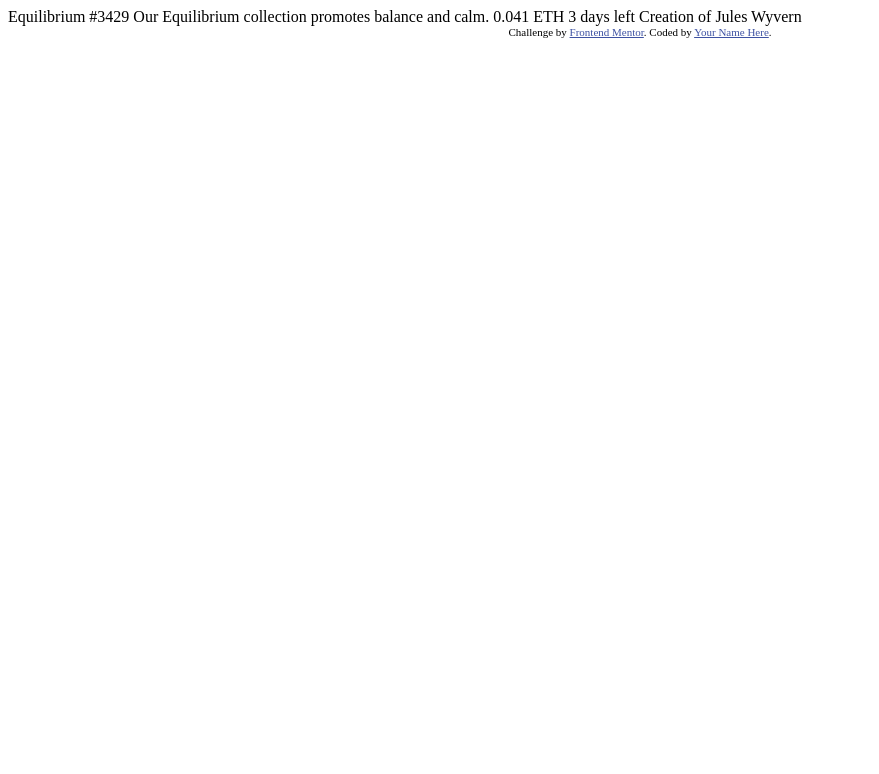
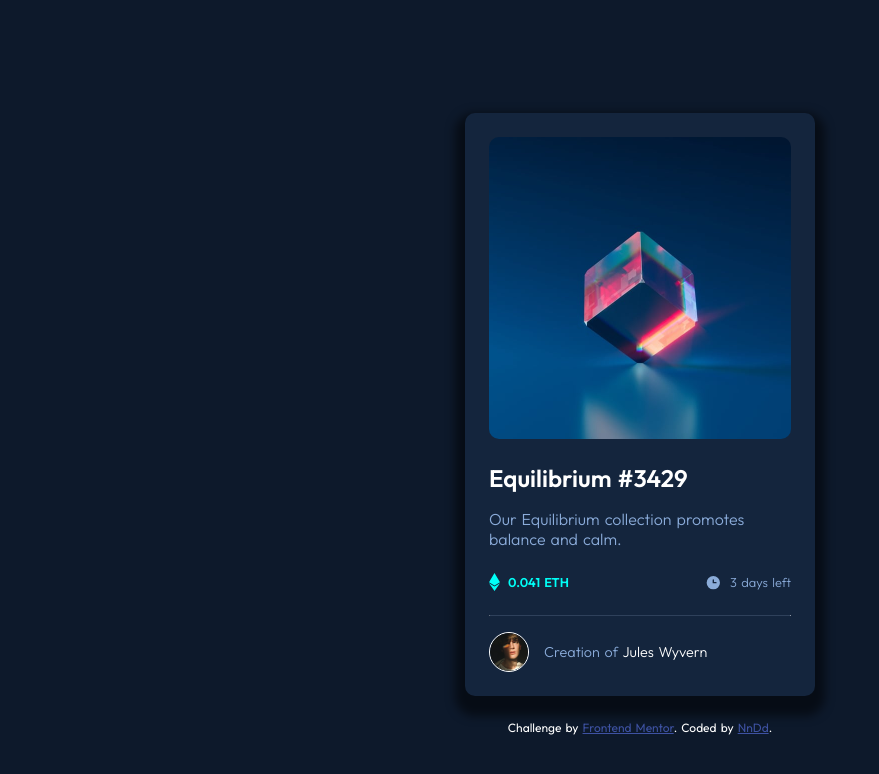
Before and after one commit to Nn-Dd/NFTPreviewCard_Component, a plain HTML site: page index.html in a window 1280 px wide. Shown: the whole page, without its empty margins (0-879 px from the left). Drawn offline with Linux system fonts and the light colour scheme.

Commit message:
Added the corresponding style

```diff
--- a/index.html
+++ b/index.html
@@ -1,33 +1,54 @@
 <!DOCTYPE html>
 <html lang="en">
   <head>
-  <meta charset="UTF-8">
-  <meta name="viewport" content="width=device-width, initial-scale=1.0"> <!-- displays site properly based on user's device -->
+    <meta charset="UTF-8" />
+    <meta name="viewport" content="width=device-width, initial-scale=1.0" />
+    <!-- displays site properly based on user's device -->
 
-  <link rel="icon" type="image/png" sizes="32x32" href="./images/favicon-32x32.png">
+    <link
+      rel="icon"
+      type="image/png"
+      sizes="32x32"
+      href="./images/favicon-32x32.png"
+    />
 
     <title>Frontend Mentor | NFT preview card component</title>
-
-  <!-- Feel free to remove these styles or customise in your own stylesheet 👍 -->
-  <style>
-    .attribution { font-size: 11px; text-align: center; }
-    .attribution a { color: hsl(228, 45%, 44%); }
-  </style>
+    <link rel="stylesheet" href="style.css" />
   </head>
   <body>
-
-  Equilibrium #3429
-
-  Our Equilibrium collection promotes balance and calm.
-
-  0.041 ETH
-  3 days left
-
-  Creation of Jules Wyvern
-
+    <main>
+      <div class="card">
+        <picture>
+          <img src="./images/image-equilibrium.jpg" alt="NFT-Equilibrium" />
+        </picture>
+        <div class="text">
+          <h1>Equilibrium #3429</h1>
+          <p>Our Equilibrium collection promotes balance and calm.</p>
+        </div>
+        <div class="nft-info">
+          <div class="left">
+            <img src="./images/icon-ethereum.svg" alt="nft-icon" />
+            <h3>0.041 ETH</h3>
+          </div>
+          <div class="right">
+            <img src="./images/icon-clock.svg" alt="clock-icon" />
+            <h3>3 days left</h3>
+          </div>
+        </div>
+        <hr class="solid" />
+        <div class="user-info">
+          <img src="./images/image-avatar.png" alt="user-avatar" />
+          <p>Creation of <span class="username">Jules Wyvern</span></p>
+        </div>
+      </div>
+    </main>
+    <footer>
       <div class="attribution">
-    Challenge by <a href="https://www.frontendmentor.io?ref=challenge" target="_blank">Frontend Mentor</a>.
-    Coded by <a href="#">Your Name Here</a>.
+        Challenge by
+        <a href="https://www.frontendmentor.io?ref=challenge" target="_blank"
+          >Frontend Mentor</a
+        >. Coded by <a href="https://github.com/Nn-Dd">NnDd</a>.
       </div>
+    </footer>
   </body>
 </html>
--- /dev/null
+++ b/style.css
@@ -0,0 +1,113 @@
+@import url("https://fonts.googleapis.com/css2?family=Outfit:wght@300;400;600&display=swap");
+
+/* - Soft blue: hsl(215, 51%, 70%)
+- Cyan: hsl(178, 100%, 50%)
+
+### Neutral
+
+- Very dark blue (main BG): hsl(217, 54%, 11%)
+- Very dark blue (card BG): hsl(216, 50%, 16%)
+- Very dark blue (line): hsl(215, 32%, 27%)
+- White: hsl(0, 0%, 100%) */
+
+* {
+  margin: 0;
+  padding: 0;
+  box-sizing: border-box;
+  -webkit-box-sizing: border-box;
+}
+
+body {
+  min-height: 100vh;
+  font-family: "Outfit", sans-serif;
+  font-size: 18px;
+  background-color: hsl(217, 54%, 11%);
+  margin: 1.5rem;
+  display: flex;
+  flex-direction: column;
+  align-items: center;
+  justify-content: center;
+  word-spacing: 0.1rem;
+}
+.card {
+  max-width: 350px;
+  background-color: hsl(216, 50%, 16%);
+  -webkit-box-shadow: 0px 10px 10px 10px rgba(0, 0, 0, 0.5);
+  box-shadow: 0px 10px 10px 10px rgba(0, 0, 0, 0.5);
+  padding: 1.5rem;
+  border-radius: 0.625rem;
+}
+
+.card picture img {
+  display: block;
+  width: 100%;
+  border-radius: 0.625rem;
+  margin: 0 auto 1.5rem;
+}
+.card .text h1 {
+  color: hsl(0, 0%, 100%);
+  font-weight: 600;
+  font-size: 1.5rem;
+  margin-bottom: 1rem;
+}
+.card .text p {
+  color: hsl(215, 51%, 70%);
+  font-weight: 300;
+  font-size: 1rem;
+  margin-bottom: 1.5rem;
+}
+.card .nft-info {
+  display: flex;
+  justify-content: space-between;
+  margin-bottom: 1.5rem;
+}
+
+.card .nft-info .left,
+.right {
+  display: flex;
+  flex-direction: row;
+  align-items: center;
+  gap: 0.5rem;
+}
+
+.card .nft-info .left h3 {
+  color: hsl(178, 100%, 50%);
+  font-size: 0.8rem;
+}
+
+.card .nft-info .right h3 {
+  color: hsl(215, 51%, 70%);
+  font-size: 0.8rem;
+  font-weight: 300;
+}
+
+.card .solid {
+  border-top: 1px solid hsl(215, 32%, 27%);
+  border-bottom: 1rem;
+}
+.card .user-info {
+  margin-top: 1rem;
+  display: flex;
+  align-items: center;
+  gap: 5%;
+  color: hsl(215, 51%, 70%);
+  font-size: 0.9rem;
+  font-weight: 300;
+}
+.card .user-info img {
+  border: 1px solid white;
+  border-radius: 50%;
+  width: 40px;
+}
+.card .user-info .username {
+  color: #fff;
+}
+.attribution {
+  font-size: 12px;
+  text-align: center;
+  margin-top: 1.5rem;
+  color: #fff;
+}
+.attribution a {
+  color: hsl(228, 45%, 44%);
+}
```
Lines whose indentation alone changed are shown as unchanged.
